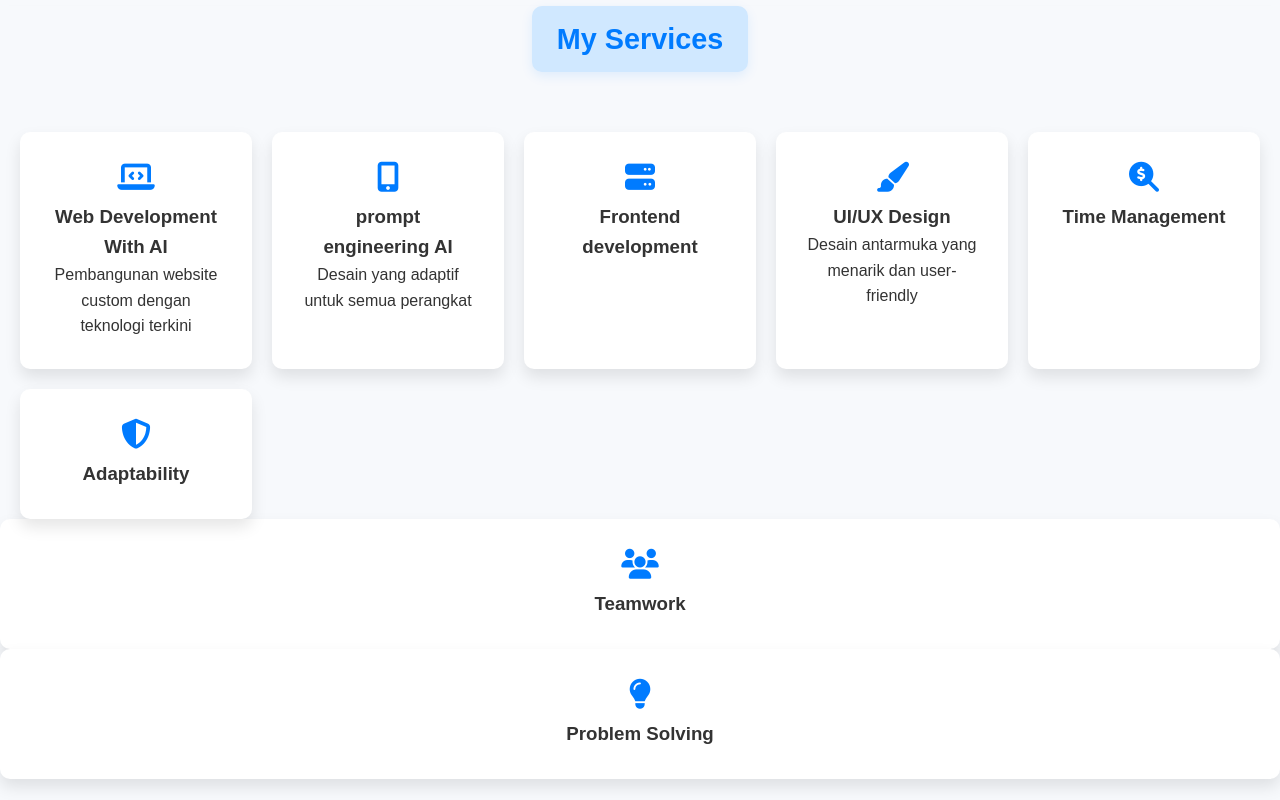
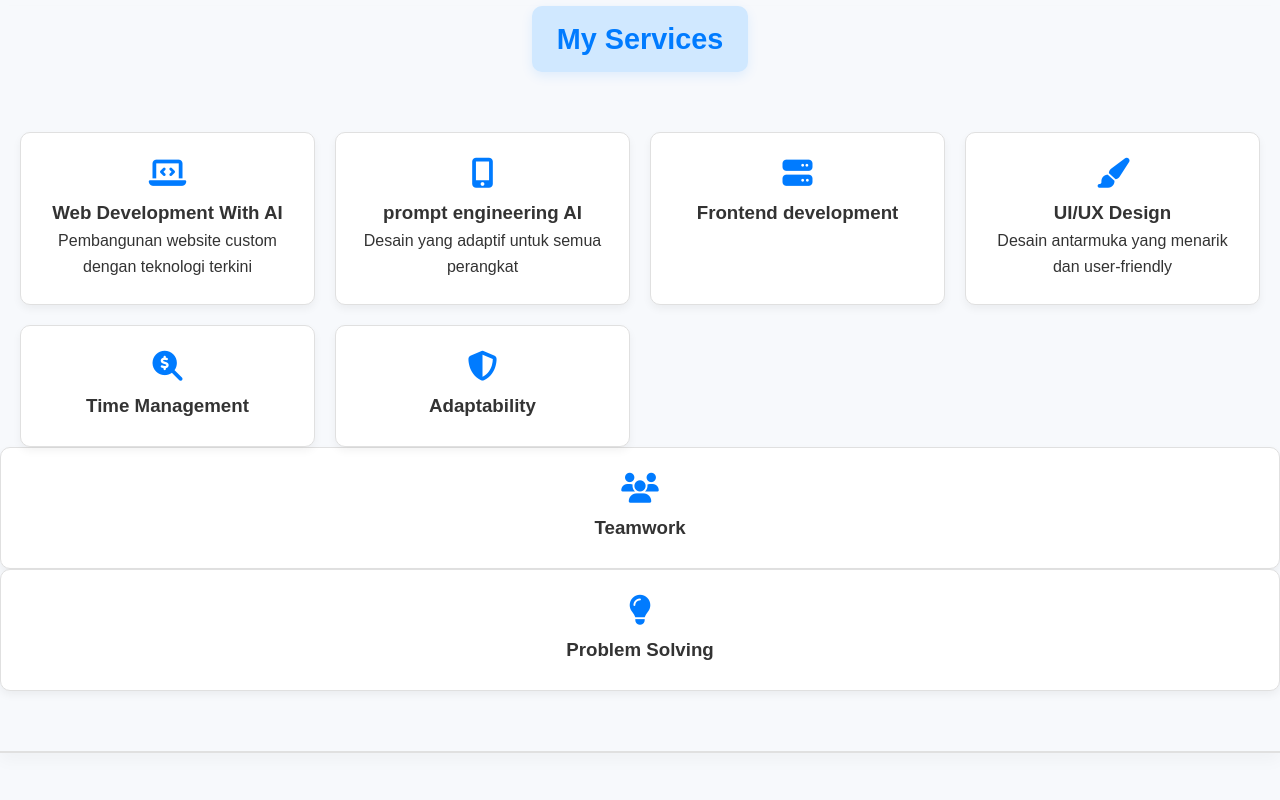
Before and after one commit to Evildeye/Personal_Landing_Page_Husen, a plain HTML site: page index.html in a window 1280 px wide. Shown: the part 940-1740 px from the top of the page. Drawn offline with Linux system fonts and the light colour scheme.

Commit message:
Update style.css

```diff
--- a/style.css
+++ b/style.css
@@ -445,3 +445,21 @@ footer.contact {
   background: #007bff;
   color: white;
 }
+
+/* Pastikan service-grid menampung semua item */
+.service-grid {
+  display: grid;
+  grid-template-columns: repeat(auto-fit, minmax(250px, 1fr));
+  gap: 20px;
+  padding: 0 20px;
+}
+
+/* Style dasar service-box */
+.service-box {
+  background: #fff;
+  border: 1px solid #e0e0e0;
+  border-radius: 10px;
+  padding: 25px;
+  box-shadow: 0 4px 8px rgba(0, 0, 0, 0.05);
+  text-align: center;
+}
```
